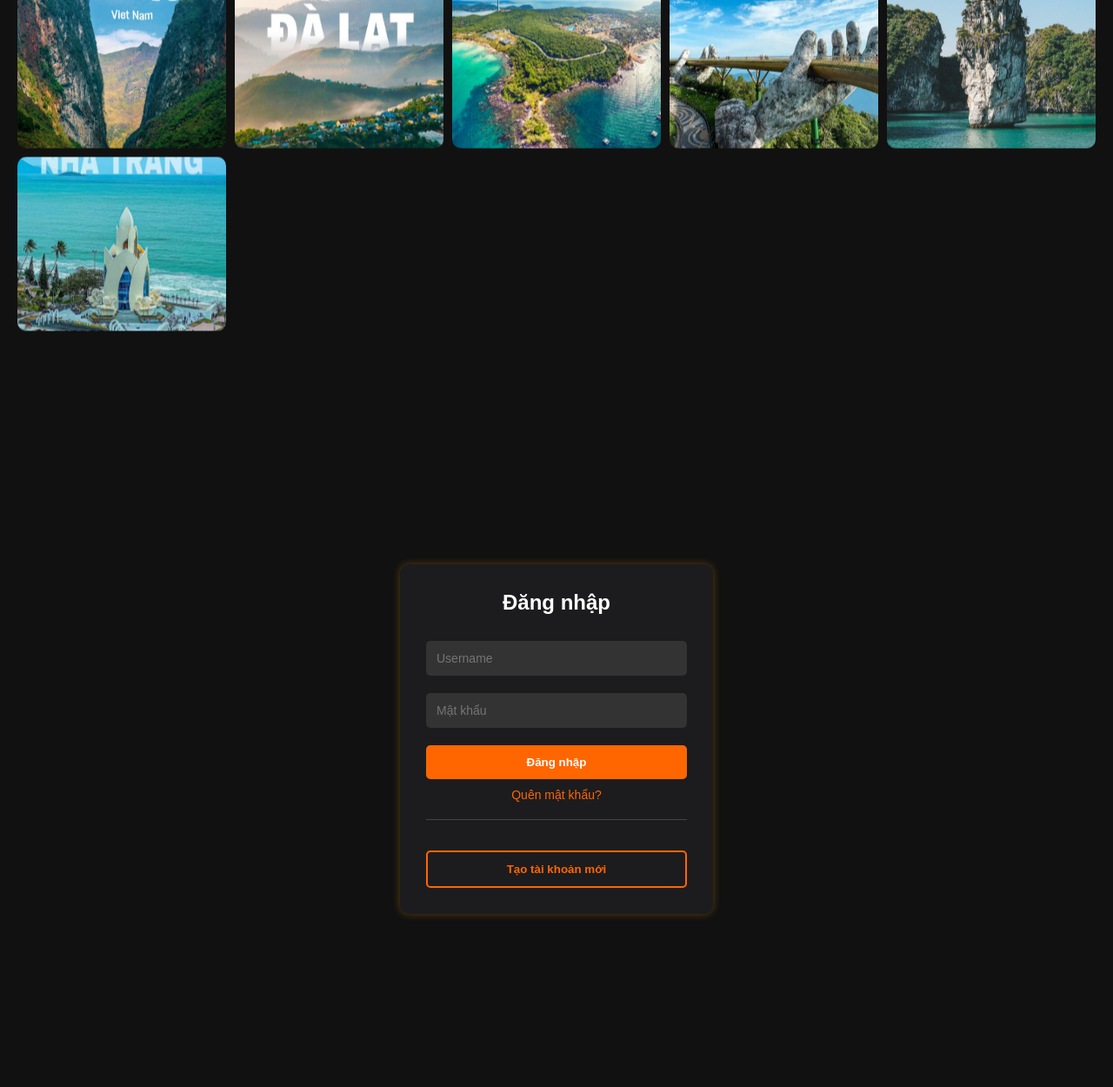
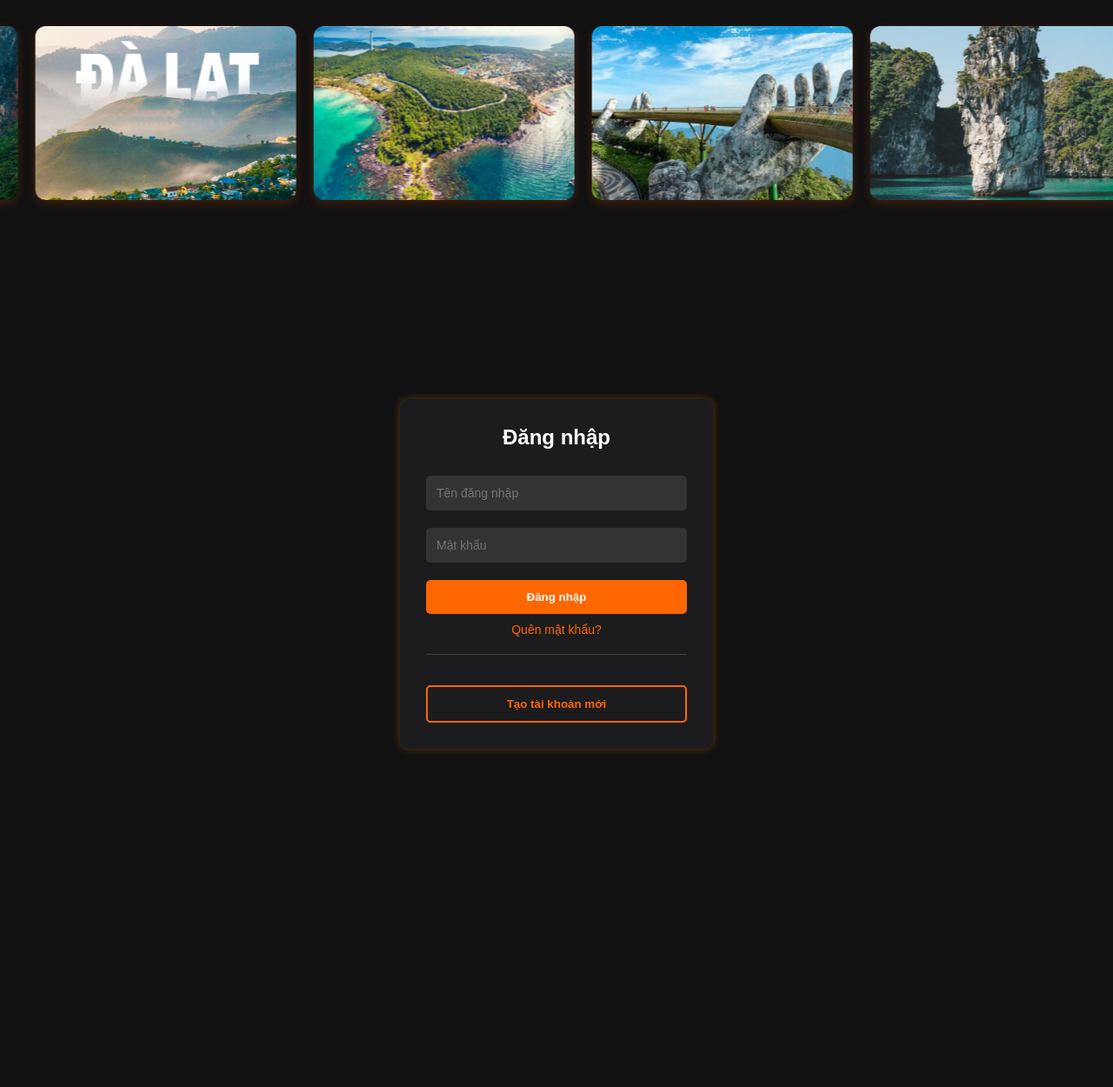
Before and after one commit to ThangHoQuoc/f, a Django app: template tourapp/templates/tourapp/login.html in a window 1280 px wide. Shown: the whole page at 87% size. After the commit the page ends 865 px from the top, so only its background shows below. Run offline with Django 5.2, Linux system fonts and the light colour scheme; the template is opened without the code that fills it, so the values that code supplies are empty.

Commit message:
update_login

```diff
--- a/tourapp/templates/tourapp/login.html
+++ b/tourapp/templates/tourapp/login.html
@@ -1,4 +1,3 @@
-{% load static %}
 <!DOCTYPE html>
 <html lang="vi">
 <head>
@@ -19,30 +18,45 @@
       overflow-x: hidden;
     }
 
-    .hero-scroll {
-      display: grid;
-      grid-template-columns: repeat(auto-fit, minmax(200px, 1fr));
-      gap: 10px;
-      padding: 20px;
-      animation: scrollGrid 30s linear infinite;
+    /* Hero scroll section */
+    .tour-scroll {
+      background-color: #111;
+      padding: 30px 0;
+      overflow: hidden;
+      position: relative;
     }
 
-    .hero-scroll img {
-      width: 100%;
+    .scroll-wrapper {
+      display: flex;
+      gap: 20px;
+      width: max-content;
+      animation: scrollImages 30s linear infinite;
+      align-items: center;
+    }
+
+    .scroll-wrapper img {
+      width: 300px;
       height: 200px;
       object-fit: cover;
-      border-radius: 10px;
+      border-radius: 12px;
+      box-shadow: 0 4px 12px rgba(255, 102, 0, 0.2);
+      transition: transform 0.3s ease;
     }
 
-    @keyframes scrollGrid {
+    .scroll-wrapper img:hover {
+      transform: scale(1.05);
+    }
+
+    @keyframes scrollImages {
       0% {
-        transform: translateY(0);
+        transform: translateX(0%);
       }
       100% {
-        transform: translateY(-50%);
+        transform: translateX(-50%);
       }
     }
 
+    /* Login section */
     .login-section {
       display: flex;
       justify-content: center;
@@ -131,24 +145,29 @@
 </head>
 <body>
 
-  <!-- Hero scroll section -->
-<section class="hero-scroll">
-  <img src="{% static 'media/login_img/1.jpg' %}" />
-  <img src="{% static 'media/login_img/2.jpg' %}" />
-  <img src="{% static 'media/login_img/3.jpg' %}" />
-  <img src="{% static 'media/login_img/4.jpg' %}" />
-  <img src="{% static 'media/login_img/5.jpg' %}" />
-  <img src="{% static 'media/login_img/6.jpg' %}" />
+  <!-- Scroll ảnh du lịch -->
+  <section class="tour-scroll">
+    <div class="scroll-wrapper">
+      <img src="1.jpg" alt="Du lịch 1" />
+      <img src="2.jpg" alt="Du lịch 2" />
+      <img src="3.jpg" alt="Du lịch 3" />
+      <img src="4.jpg" alt="Du lịch 4" />
+      <img src="5.jpg" alt="Du lịch 5" />
+      <img src="6.jpg" alt="Du lịch 6" />
+      <!-- Lặp lại để scroll liên tục -->
+      <img src="1.jpg" />
+      <img src="2.jpg" />
+    </div>
   </section>
 
-
-  <!-- Login form section -->
-  <section class="login-section">
+  <!-- Form đăng nhập -->
+  <section class="login-section" id="login-form">
     <div class="container">
+      <div class="form-box-wrapper" onclick="scrollToLogin()">
         <div class="form-box">
           <h1>Đăng nhập</h1>
           <form action="#">
-          <input type="text" placeholder="Username" required />
+            <input type="text" placeholder="Tên đăng nhập" required />
             <input type="password" placeholder="Mật khẩu" required />
             <button type="submit">Đăng nhập</button>
             <a href="#">Quên mật khẩu?</a>
@@ -159,7 +178,16 @@
           </form>
         </div>
       </div>
+    </div>
   </section>
+
+  <script>
+    function scrollToLogin() {
+      document.getElementById("login-form").scrollIntoView({
+        behavior: "smooth"
+      });
+    }
+  </script>
 
 </body>
 </html>
--- a/tourapp/templates/tourapp/tour_list.html
+++ b/tourapp/templates/tourapp/tour_list.html
@@ -1,4 +1,4 @@
 {% extends 'layout.html'%}
 <!--Using both for tour list and wishlish-->
 {% block body %}
-{% endblock %}
+{% endblock %}//anh ten gia thoi gian
```
Also changed, not shown: tourapp/templates/tourapp/1.jpg (renamed from media/tour/1/login_img/1.jpg), tourapp/templates/tourapp/2.jpg (renamed from media/tour/1/login_img/2.jpg), tourapp/templates/tourapp/3.jpg (renamed from media/tour/1/login_img/3.jpg), tourapp/templates/tourapp/4.jpg (renamed from media/tour/1/login_img/4.jpg), tourapp/templates/tourapp/5.jpg (renamed from media/tour/1/login_img/5.jpg), tourapp/templates/tourapp/6.jpg (renamed from media/tour/1/login_img/6.jpg). Lines whose indentation alone changed are shown as unchanged.
